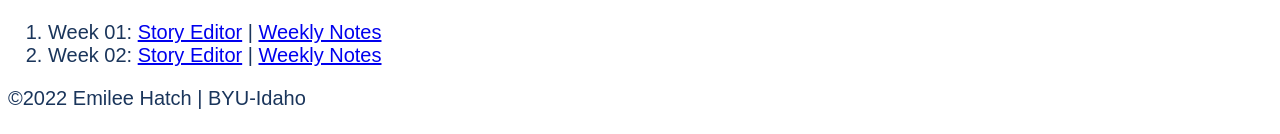
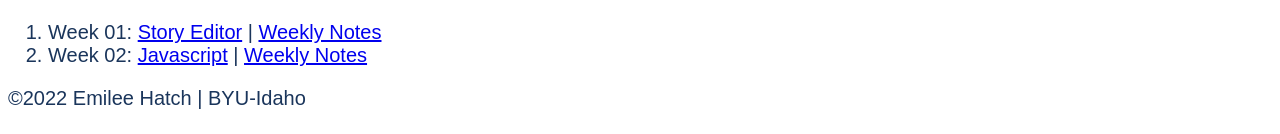
Before and after one commit to EmToHat/wdd330-copy, a plain HTML site: page index.html in a window 1280 px wide. Shown: the part 216-350 px from the top of the page. Drawn offline with Linux system fonts and the light colour scheme.

Commit message:
updates to index.html

```diff
--- a/index.html
+++ b/index.html
@@ -19,7 +19,7 @@
         <a href="week1/weekly_notes.html">Weekly Notes</a>
       </li>
       <li>
-        Week 02: <a href="week2/">Story Editor</a> |
+        Week 02: <a href="week2/">Javascript</a> |
         <a href="week2/weekly_notes.html">Weekly Notes</a>
       </li>
     </ol>
```
